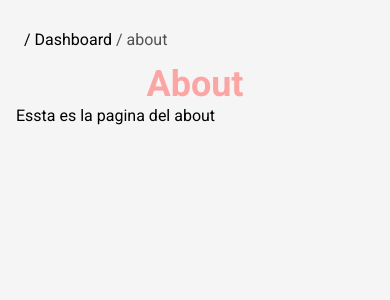
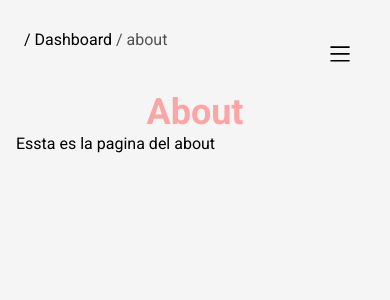
Before and after one commit to zenix-s/Project-Manager-nextjs13, a Next.js app: page /about in a window 390 px wide. Shown: the top 300 px of the page. Built offline with nearby package versions, Linux system fonts and the light colour scheme; no server answers.

Commit message:
use aside hook stablished

```diff
--- a/src/app/layout.tsx
+++ b/src/app/layout.tsx
@@ -19,9 +19,7 @@ export default async function RootLayout({
   return (
     <html lang="en">
       <body className="flex h-screen w-screen bg-neutral-100">
-        <aside className="z-50 hidden h-screen w-screen lg:relative  lg:flex lg:w-1/2 lg:min-w-[330px] lg:max-w-[400px] xl:w-1/4">
-          <AsideBar id={iduser ? iduser : undefined} />
-        </aside>
+        <AsideBar id={iduser ? iduser : undefined} />
         <main className="z-40 h-full w-full p-4">
           <div className="flex h-full w-full flex-col overflow-hidden">
             <Header />
--- a/src/components/header/header.tsx
+++ b/src/components/header/header.tsx
@@ -1,15 +1,27 @@
 'use client'
 import { SlMenu } from "react-icons/sl";
 import BreadCrumbs from "../breadcrumbs";
-
+import Button from "../button";
+import useAside from "@/hooks/useAside";
 const Header = () => {
 
 
-
+  const aside = useAside();
 
   return (
-    <div className="py-3 px-2">
+    <div className="py-3 px-2 flex justify-between">
       <BreadCrumbs />
+      <div className="flex lg:hidden">
+        <Button
+          label=""
+          theme="light"
+          icon={SlMenu}
+          onClick={() => {
+            aside.onOpen();
+          }}
+          trasparent
+        />
+      </div>
     </div>
   );
 };
--- a/src/components/sidebar/asidebar.tsx
+++ b/src/components/sidebar/asidebar.tsx
@@ -1,12 +1,13 @@
 "use client";
 import Logo from "./logo";
-import {VscGraphLine} from "react-icons/vsc";
+import { VscGraphLine } from "react-icons/vsc";
 import { CiHome, CiAlignTop, CiCircleRemove } from "react-icons/ci";
 
 import SessionSection from "./sessionSection";
 import Button from "../button";
 import LinkComponent from "../link";
 
+import useAside from "@/hooks/useAside";
 
 interface AsideBarProps {
   id?: string;
@@ -49,9 +50,10 @@ const Nav = () => {
 };
 
 const AsideBar = ({ id }: AsideBarProps) => {
-  const shown = false;
+  const aside = useAside();
 
   return (
+    <aside className={`z-50 ${aside.isOpen ? "absolute" : "hidden"} h-screen w-screen lg:relative  lg:flex lg:w-1/2 lg:min-w-[330px] lg:max-w-[400px] xl:w-1/4`}>
       <div className=" h-full w-full p-4">
         <div className="relative flex h-full w-full flex-col justify-between overflow-scroll rounded-xl bg-slate-700">
           <div>
@@ -59,20 +61,21 @@ const AsideBar = ({ id }: AsideBarProps) => {
             <Nav />
           </div>
           <SessionSection id={id ? id : undefined} />
-        <div className="absolute right-0 top-0 hidden">
+          <div className={`absolute right-0 top-0 flex lg:hidden  `}>
             <Button
               label=""
-            theme="light"
+              theme="dark"
               icon={CiCircleRemove}
               onClick={() => {
-              console.log("click");
+                aside.onClose();
               }}
-            trasparent={true}
-            center={true}
+              trasparent
+              center
             />
           </div>
         </div>
       </div>
+    </aside>
   );
 };
 
```
Lines whose indentation alone changed are shown as unchanged.
